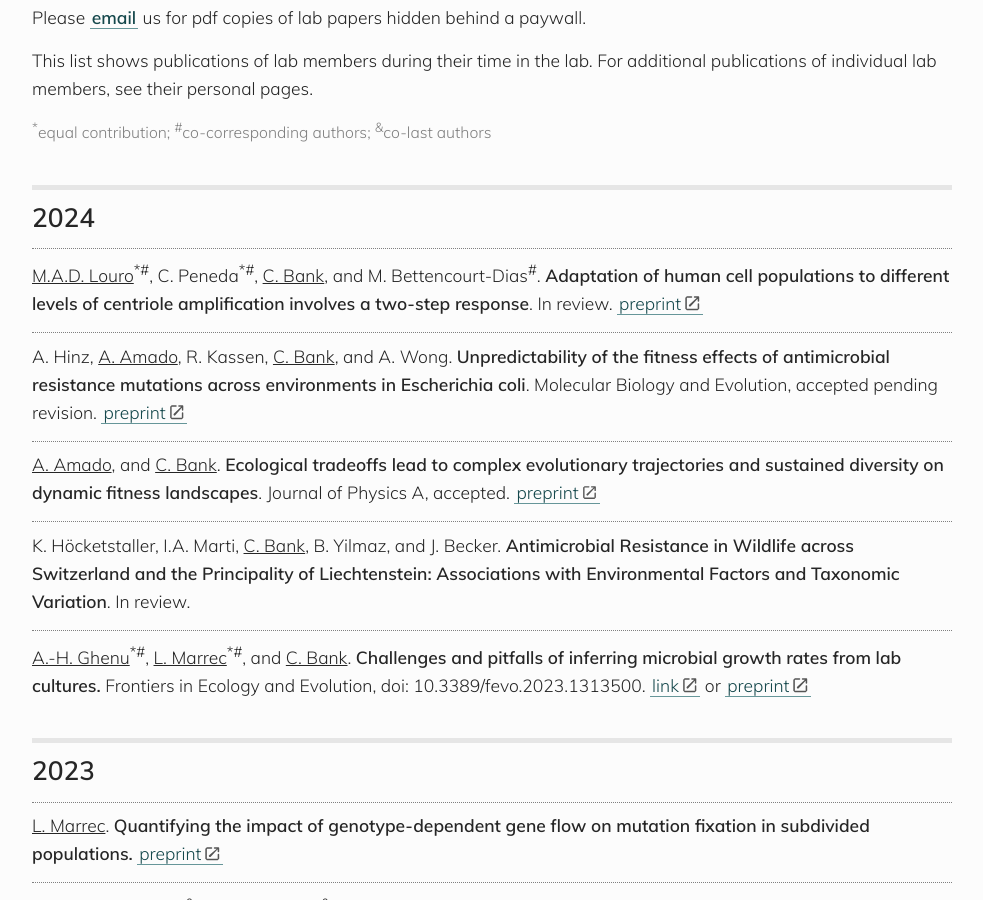
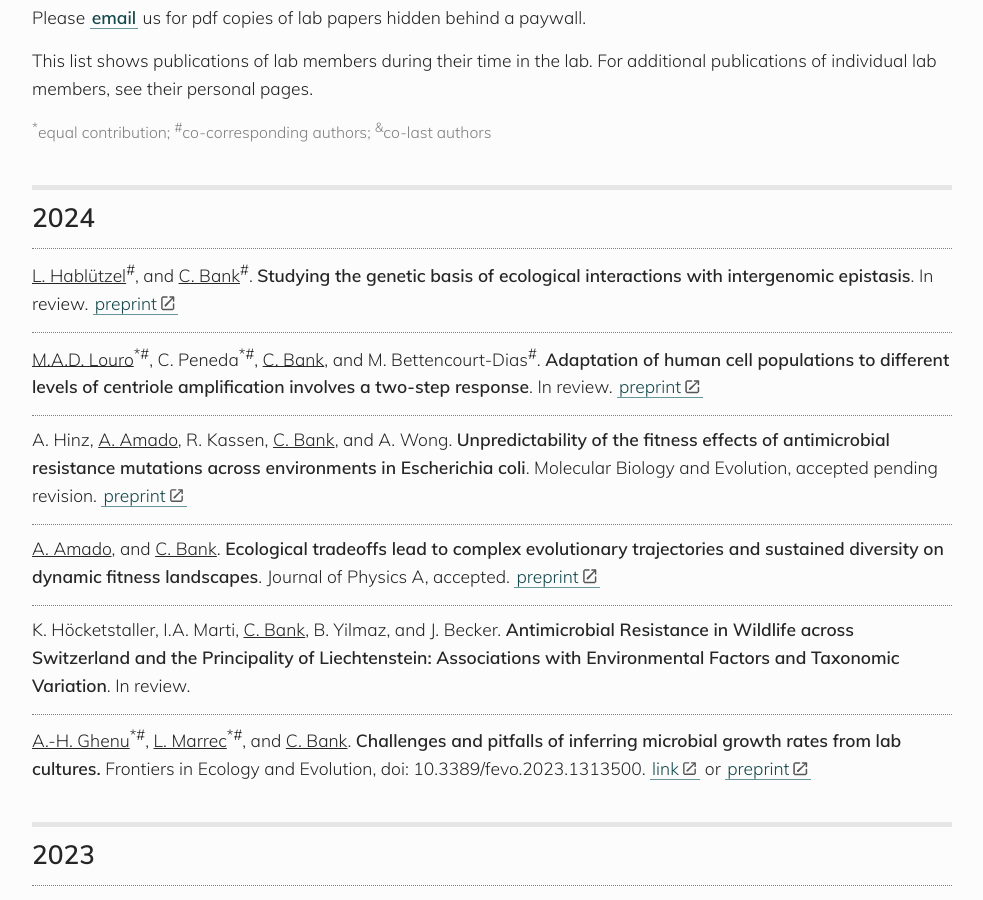
Before and after one commit to banklab/banklab.github.io, a Jekyll site: the page built from publications.md, in a window 1280 px wide and 900 px high, scrolled down 418 px. Shown: the whole window, without its empty margins (148-1131 px from the left). Built offline with Jekyll 4.4.1, drawn with Linux system fonts in a browser that asks for light colours; some web fonts are replaced.

Commit message:
Update publications.md
new paper

```diff
--- a/publications.md
+++ b/publications.md
@@ -20,6 +20,8 @@ https://kramdown.gettalong.org/syntax.html#html-blocks
 {:/comment}
 
 ## 2024
+
+<u>L. Hablützel</u><sup>#</sup>, and <u>C. Bank</u><sup>#</sup>. **Studying the genetic basis of ecological interactions with intergenomic epistasis**. In review. [preprint](https://ecoevorxiv.org/repository/view/6801/)
 
 <u>M.A.D. Louro</u><sup>*#</sup>, C. Peneda<sup>*#</sup>, <u>C. Bank</u>, and M. Bettencourt-Dias<sup>#</sup>. **Adaptation of human cell populations to different levels of centriole amplification involves a two-step response**. In review. [preprint](https://www.biorxiv.org/content/10.1101/2024.02.15.580424v2)
 
```
